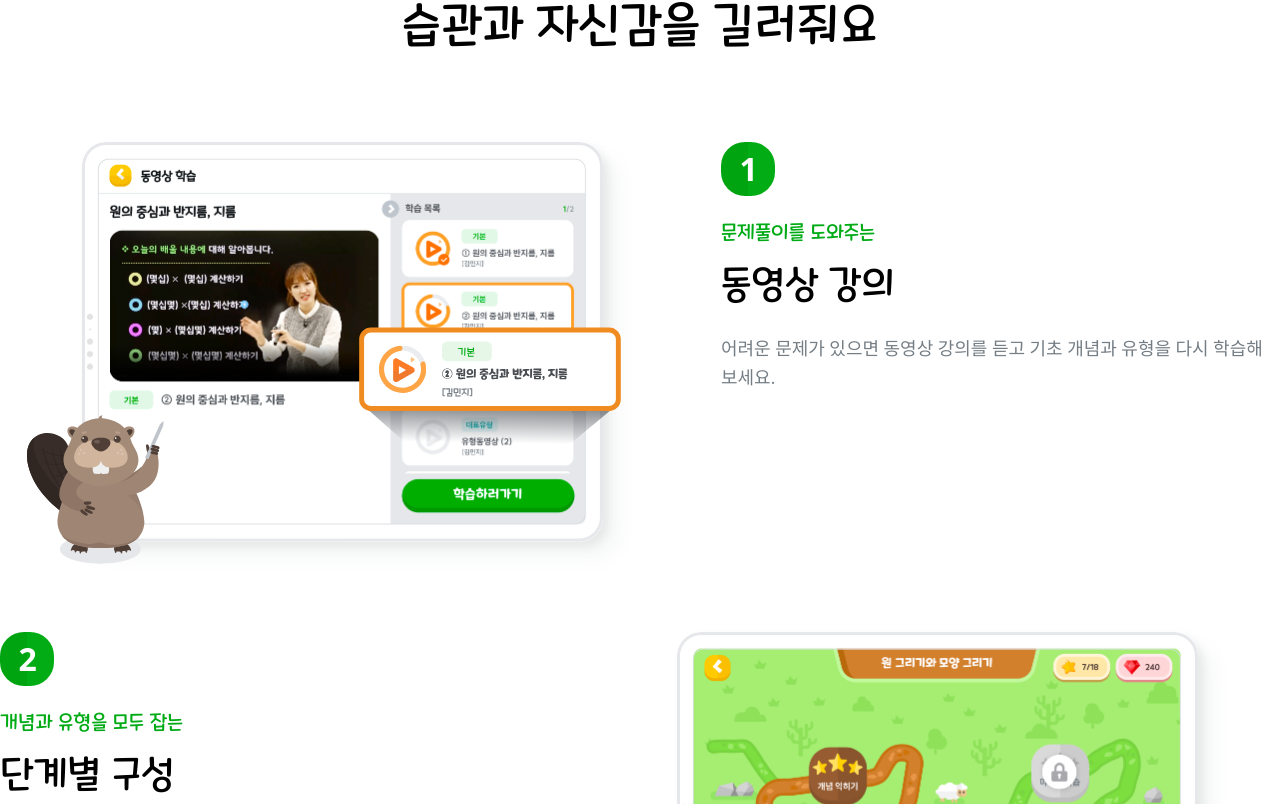
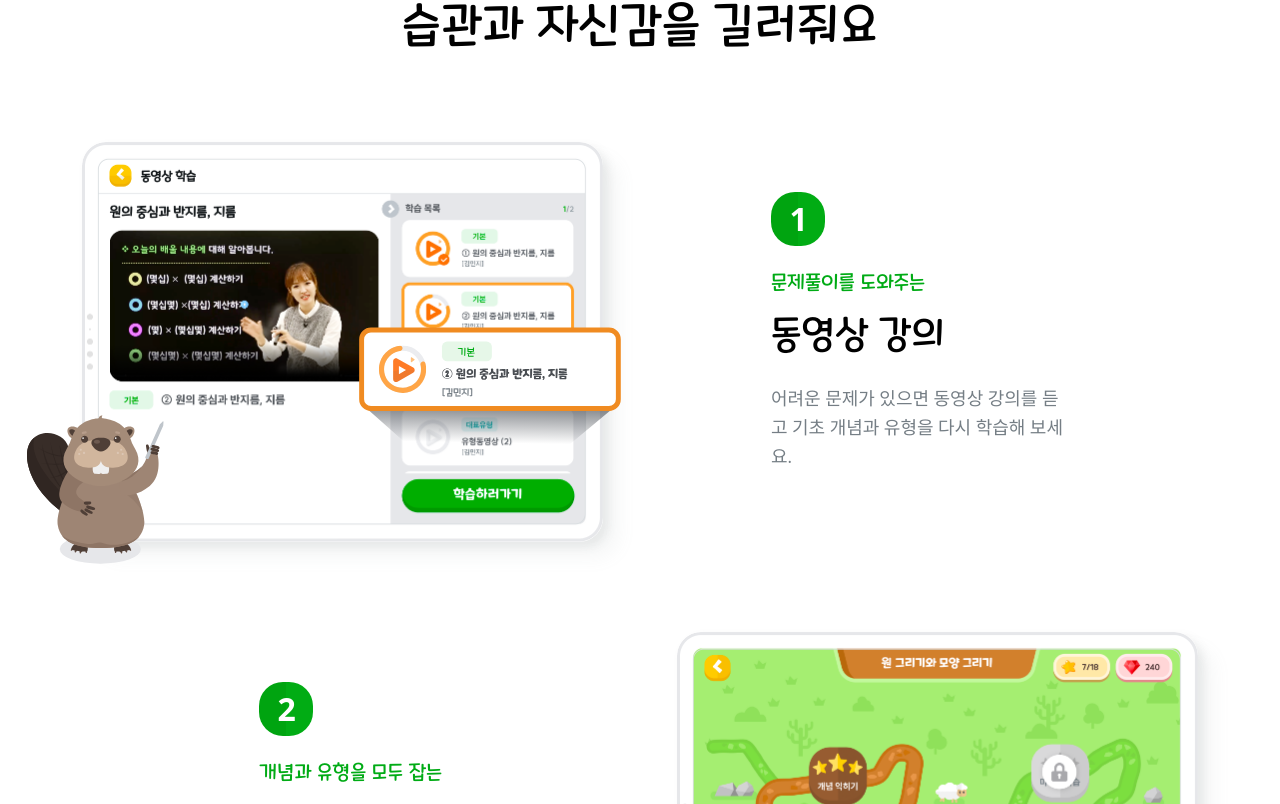
Before and after one commit to kimjihye058/holing, a React (Vite) app in the folder holingclone/: page / in a window 1280 px wide. Shown: the part 1756-2560 px from the top of the page. Built offline with nearby package versions, Linux system fonts and the light colour scheme.

Commit message:
#6 Desc부분 가로크기 및 마진 설정

```diff
--- a/holingclone/src/components/Section3.tsx
+++ b/holingclone/src/components/Section3.tsx
@@ -268,6 +268,8 @@ export const Descs = styled.div`
   display: flex;
   flex-direction: column;
   gap: 22px;
+  margin: 50px 0px 0px 50px;
+  width: 300px;
 `;
 
 export const StepNumber = styled.div`
```
